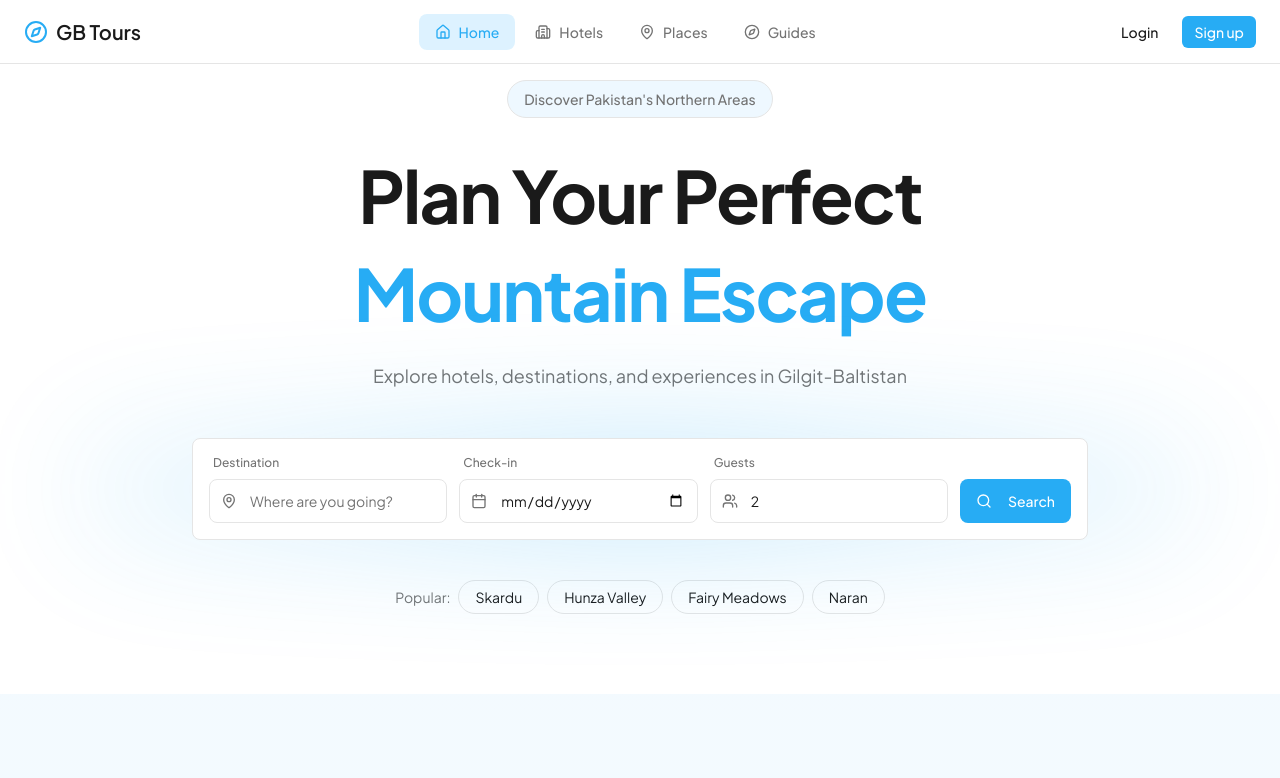
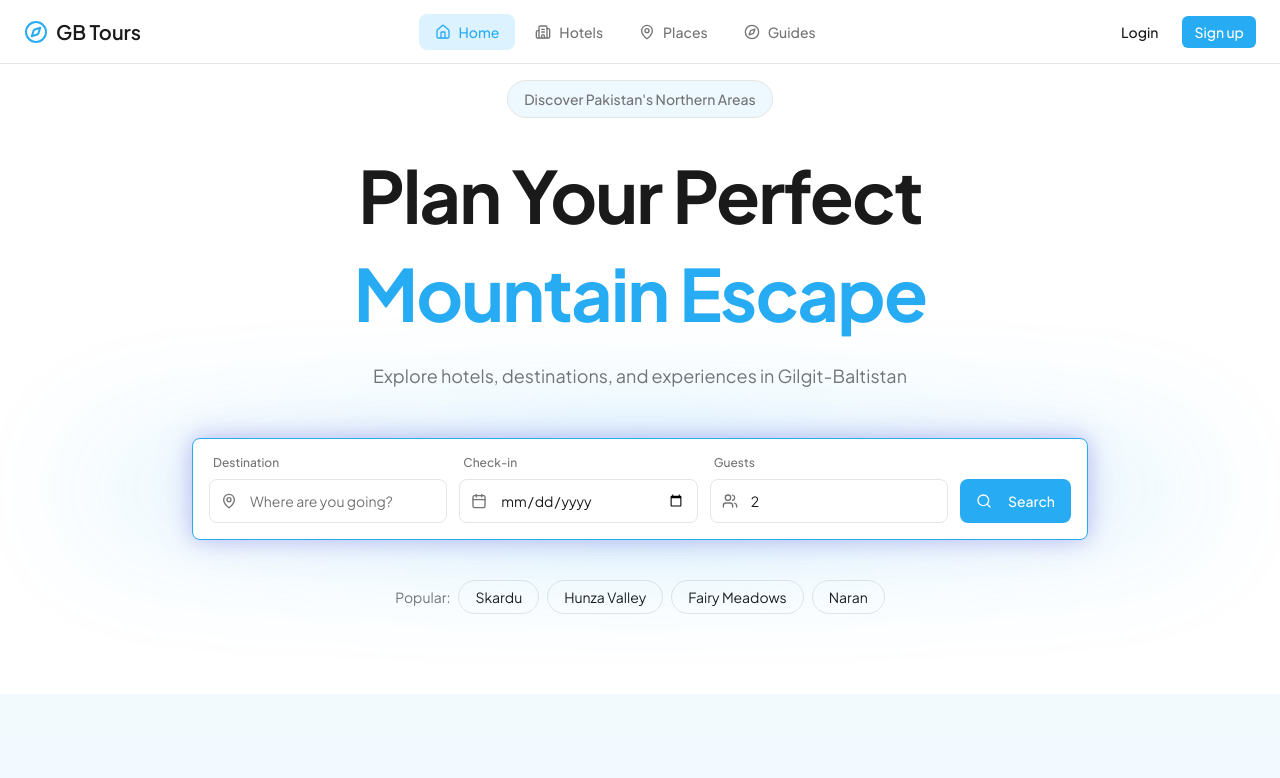
Before and after one commit to itsmeAlee/Tourly-Web-App, a Next.js app: page / in a window 1280 px wide. Shown: the top 778 px of the page. Built offline with nearby package versions, Linux system fonts and the light colour scheme.

Commit message:
added a glowing border around the input

```diff
--- a/components/home/Hero.tsx
+++ b/components/home/Hero.tsx
@@ -33,7 +33,13 @@ export default function Hero() {
                     ></div>
 
                     <div className="relative max-w-4xl mx-auto">
-                        <div className="bg-card p-4 rounded-lg border flex flex-col md:flex-row gap-3 items-end">
+                        <div
+                            className="bg-card p-4 rounded-lg border flex flex-col md:flex-row gap-3 items-end"
+                            style={{
+                                borderColor: 'oklch(0.71 0.15 239.15)',
+                                boxShadow: '0 0 20px rgba(88, 86, 214, 0.3), 0 0 40px rgba(88, 86, 214, 0.15)'
+                            }}
+                        >
                     <div className="flex-1 w-full text-left">
                         <label className="block text-xs font-medium text-muted-foreground mb-2 ml-1">Destination</label>
                         <div className="relative">
```
